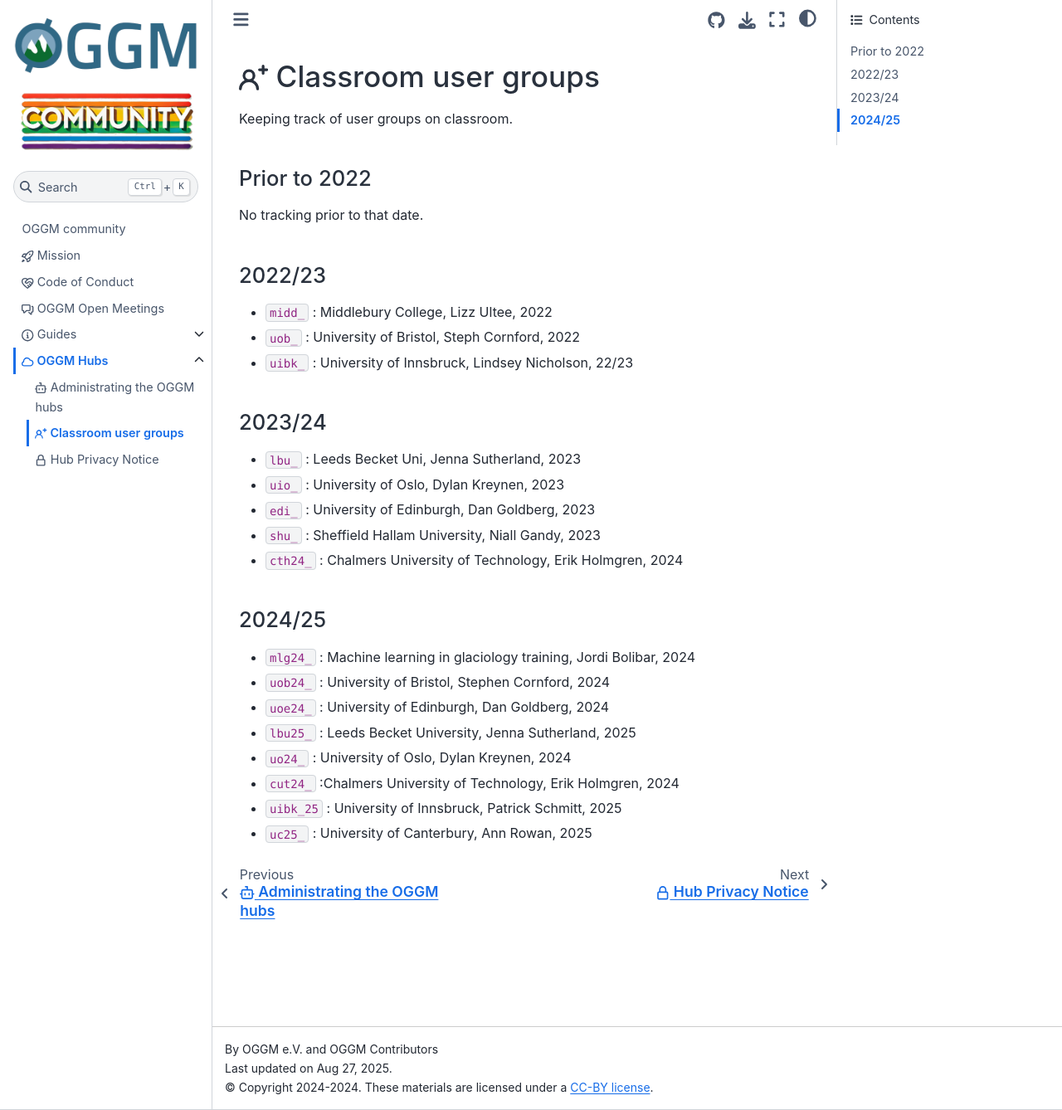
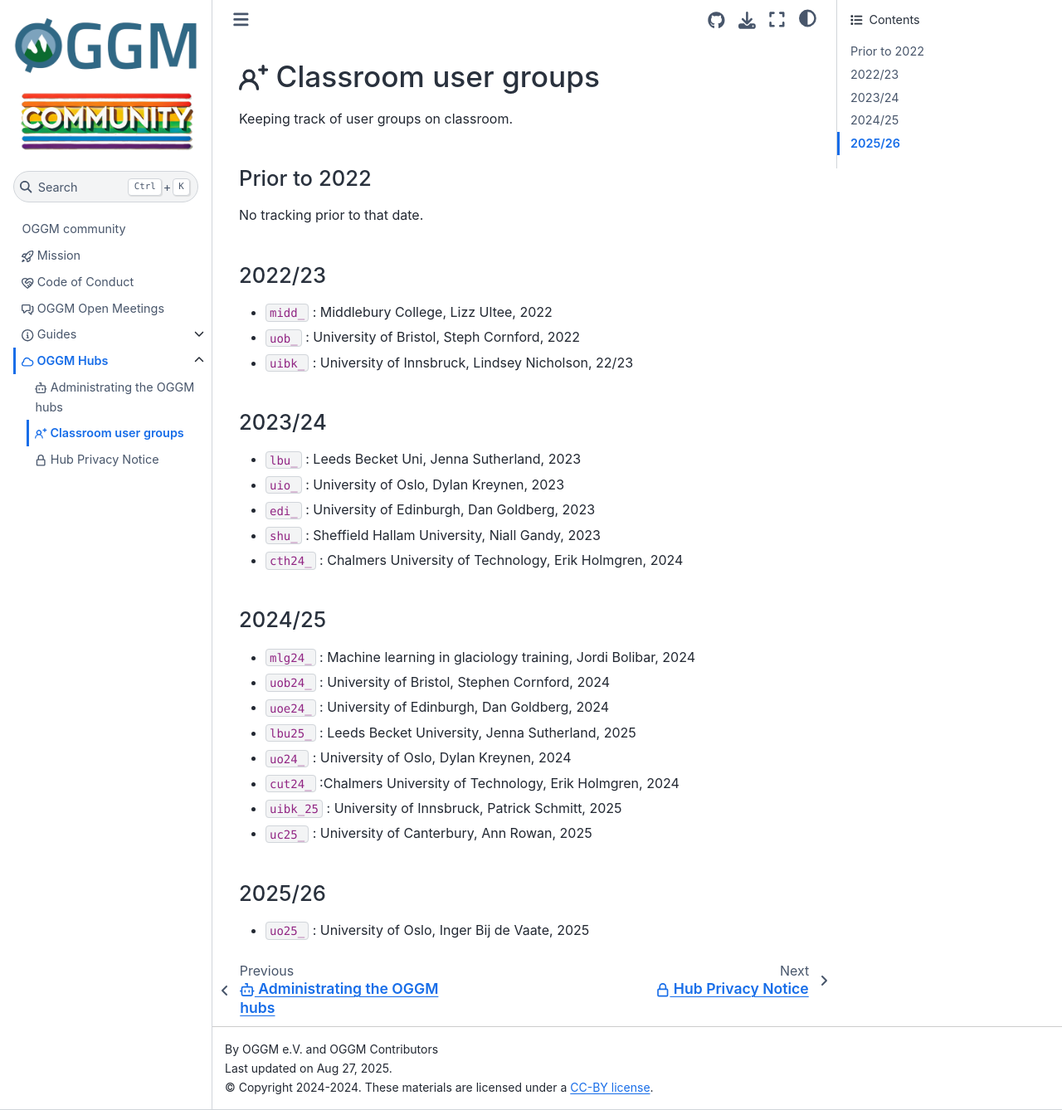
Before and after one commit to OGGM/community, a Jupyter Book: the page built from hubs/user-groups.md, in a window 1280 px wide and 1338 px high. Shown: the whole window at 83% size. Built offline with Jupyter Book 1.0.4 settings and Sphinx 7.4.7 and the Sphinx Book theme 1.1.4, drawn with Linux system fonts in a browser that asks for light colours; pages that are not in the unit, such as notebooks, are missing from menus.

Commit message:
Add 2025/26 user group for University of Oslo

```diff
--- a/hubs/user-groups.md
+++ b/hubs/user-groups.md
@@ -30,3 +30,7 @@ No tracking prior to that date.
 - `cut24_` :Chalmers University of Technology, Erik Holmgren, 2024
 - `uibk_25` : University of Innsbruck, Patrick Schmitt, 2025
 - `uc25_` : University of Canterbury, Ann Rowan, 2025
+
+## 2025/26
+
+- `uo25_` : University of Oslo, Inger Bij de Vaate, 2025
```
